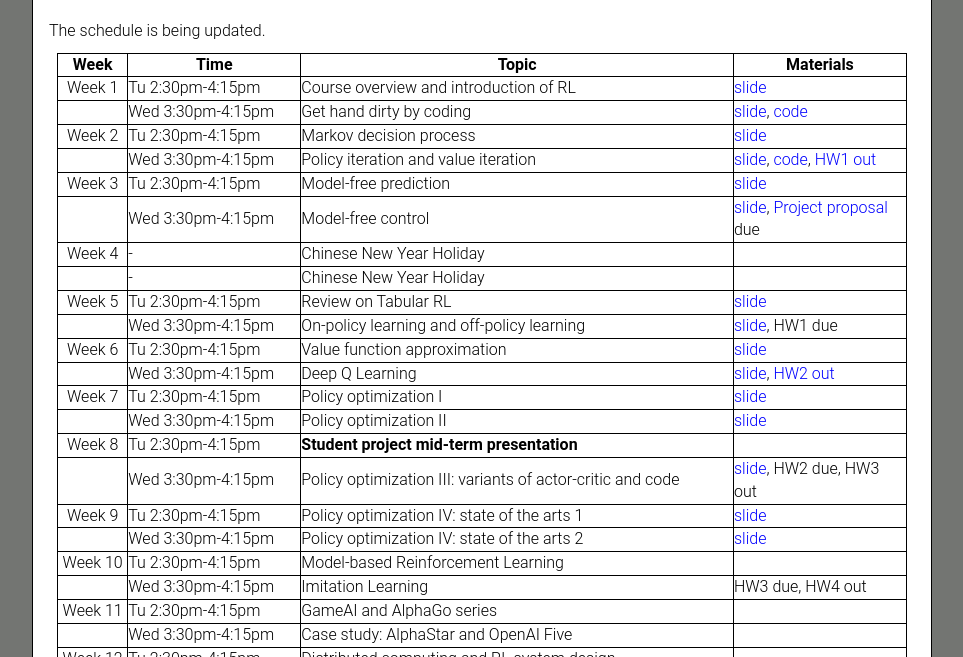
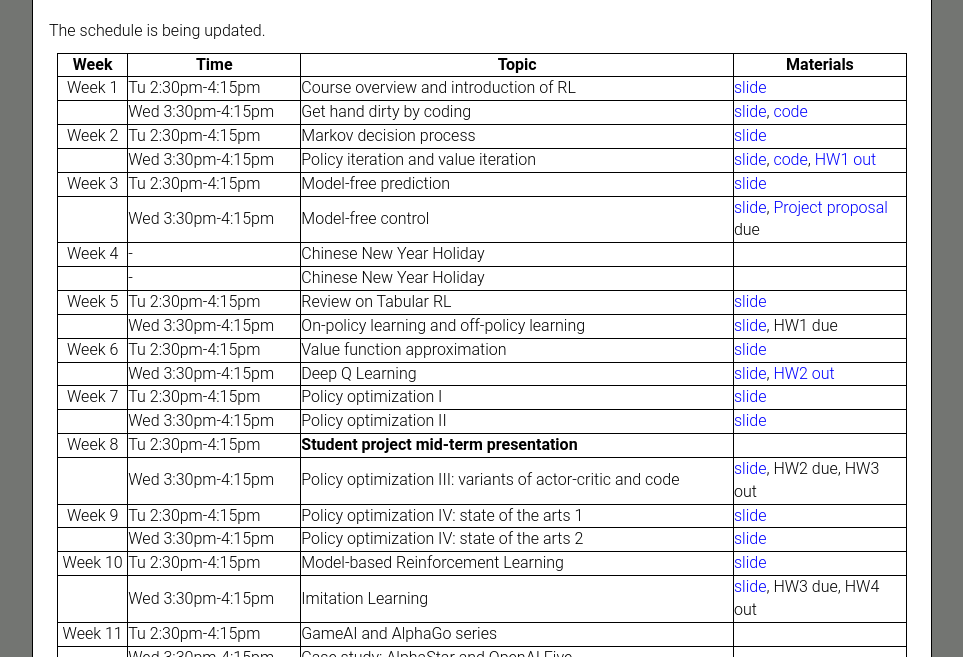
Before and after one commit to YujianDiao/cuhkrlcourse.github.io, a plain HTML site: page schedule.html in a window 1280 px wide. Shown: the part 143-800 px from the top of the page, without its empty margins (158-1121 px from the left). Drawn offline with nearby package versions, Linux system fonts and the light colour scheme.

Commit message:
lecture 16 and 17 before class

```diff
--- a/schedule.html
+++ b/schedule.html
@@ -164,14 +164,14 @@
               <td sdval="1" sdnum="1033;" align="center" height="16">Week 10</td>
               <td sdnum="1033;0;@" align="left">Tu 2:30pm-4:15pm</td>
               <td align="left">Model-based Reinforcement Learning</td>
-              <td align="left"></td>
+              <td align="left"><a href="slides/lecture16.pdf">slide</a></td>
           </tr>
 
         <tr>
               <td sdval="2" sdnum="1033;" align="right" height="16"></td>
               <td sdnum="1033;0;@" align="left">Wed 3:30pm-4:15pm</td>
               <td align="left">Imitation Learning</td>
-              <td align="left">HW3 due, HW4 out</td>
+              <td align="left"><a href="slides/lecture17.pdf">slide</a>, HW3 due, HW4 out</td>
           </tr>
 
         <tr>
```
